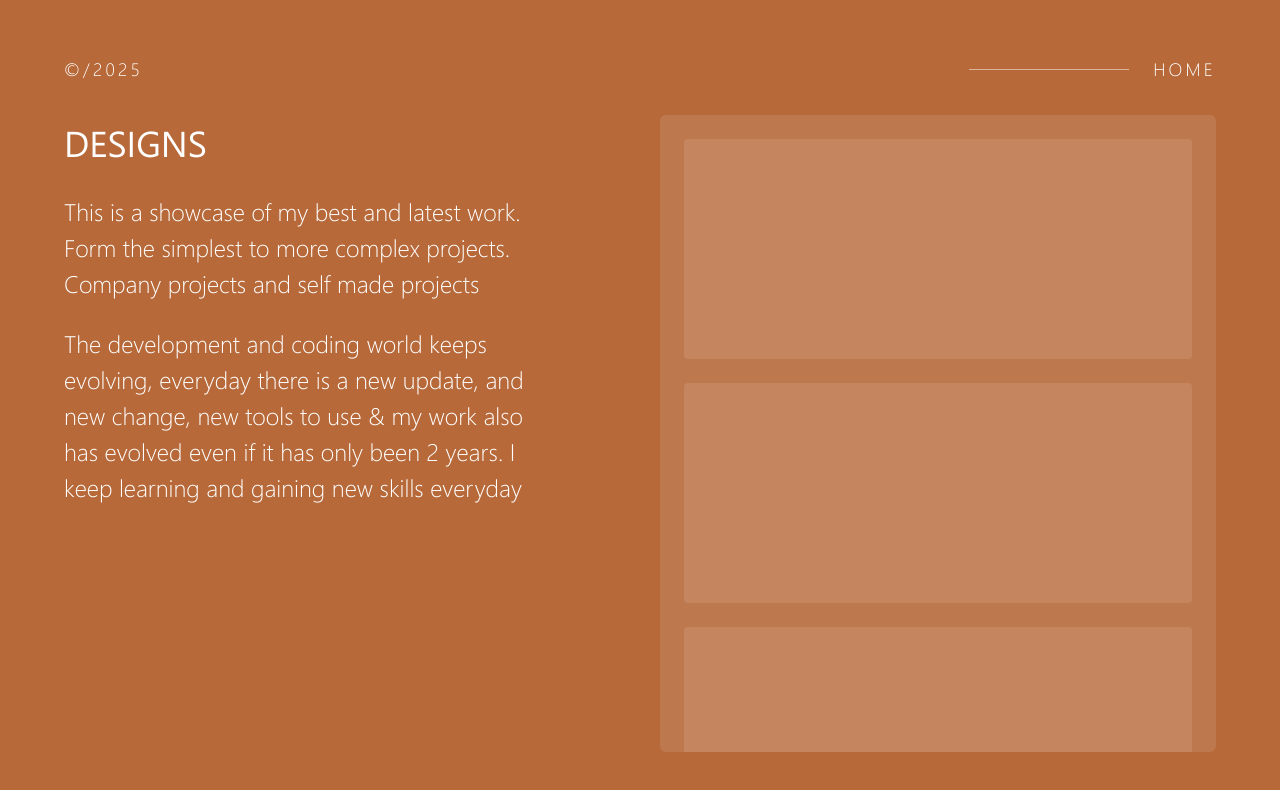
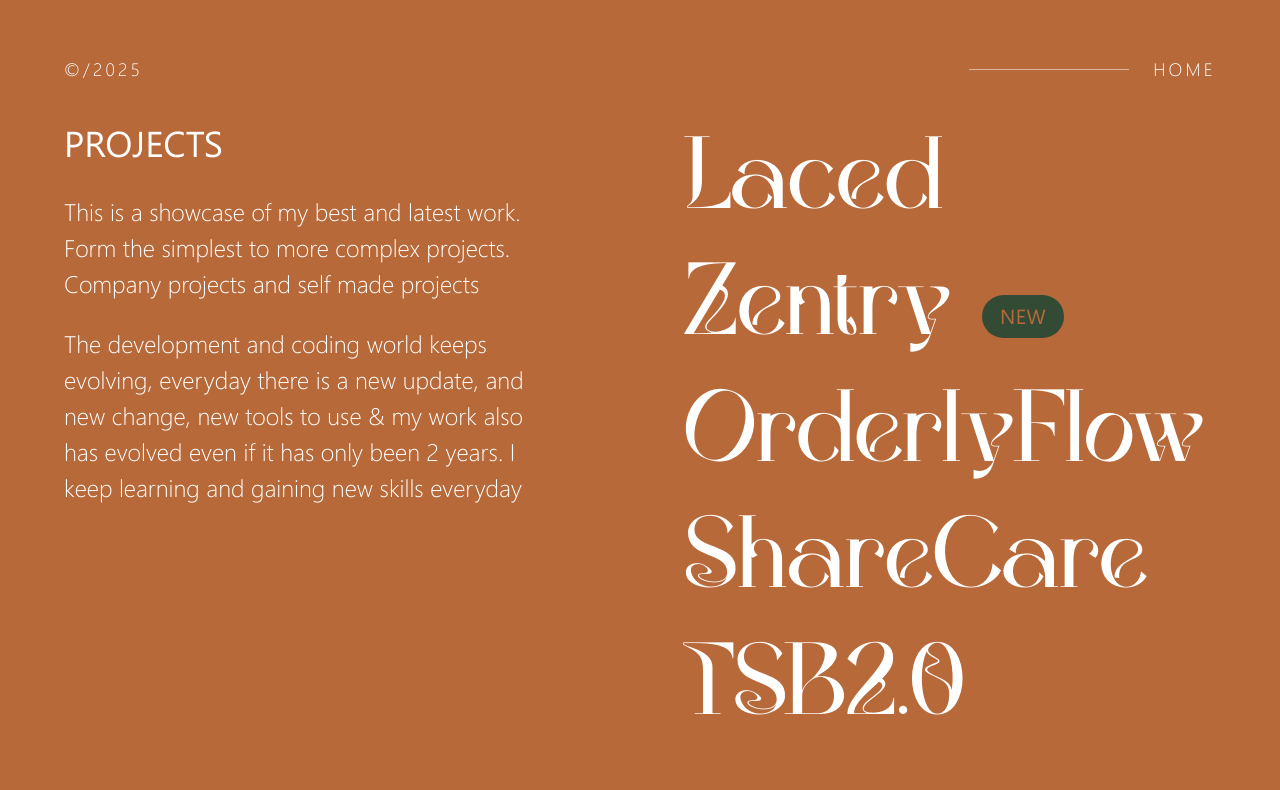
Before and after one commit to Rayane300402/website_portfolio, a React (Vite) app: page /projects in a window 1280 px wide. Shown: the top 790 px of the page. Built offline with nearby package versions, Linux system fonts and the light colour scheme.

Commit message:
scroll fix

```diff
--- a/src/index.css
+++ b/src/index.css
@@ -143,7 +143,7 @@ body {
   }
 
   .main-setup {
-    @apply h-screen w-screen overflow-hidden bg-ember-75 flex flex-col;
+    @apply h-screen w-screen overflow-x-hidden bg-ember-75 flex flex-col;
   }
 
   /* .nav-hover-btn {
--- a/src/pages/Design.tsx
+++ b/src/pages/Design.tsx
@@ -1,4 +1,4 @@
-import { useRef } from "react";
+import { useCallback, useRef } from "react";
 import TopBar from "../components/TopBar";
 import CustomTextBox from "../components/CustomTextBox";
 import NavWord from "../components/Nav";
@@ -7,25 +7,27 @@ const DESIGN_LINKS = [
   { label: "Salemtek", href: "/projects", isNew: true },
   { label: "A.V.O.O", href: "/design", isNew: false },
   { label: "SeriesScribe", href: "#about", isNew: false },
-  { label: "OrderlyFlow", href: "/contact", isNew: false }, // todo: fix it to work with right click
+  { label: "OrderlyFlow", href: "/contact", isNew: false },
 ];
 
 const Design = () => {
   const rightScrollRef = useRef<HTMLDivElement | null>(null);
 
+  const handleWheel = useCallback((e: React.WheelEvent) => {
+    // md breakpoint = 768px
+    if (window.innerWidth < 768) return; // ✅ allow normal page scroll on sm
+
+    const el = rightScrollRef.current;
+    if (!el) return;
+
+    el.scrollTop += e.deltaY;
+    e.preventDefault(); // ✅ only block page scroll on md+
+  }, []);
+
   return (
     <main
-      className="main-setup"
-      onWheel={(e) => {
-        const el = rightScrollRef.current;
-        if (!el) return;
-
-        // route the wheel delta to the right column
-        el.scrollTop += e.deltaY;
-
-        // stop the browser from trying to scroll the page
-        e.preventDefault();
-      }}
+      className="main-setup overflow-y-auto md:overflow-hidden"
+      onWheel={handleWheel}
     >
       <div className="shrink-0 px-16 pt-14">
         <TopBar className="mb-8" homeHref="/" />
@@ -48,7 +50,9 @@ const Design = () => {
           <div className="w-full max-w-[720px] md:max-w-none h-full min-h-0">
             <div
               ref={rightScrollRef}
-              className="h-full overflow-y-auto scroll-hidden"
+              className=" md:h-full
+                overflow-visible md:overflow-y-auto
+                scroll-hidden"
             >
               <div className="p-6 space-y-6">
                 {DESIGN_LINKS.map((item) => (
--- a/src/pages/Projects.tsx
+++ b/src/pages/Projects.tsx
@@ -1,19 +1,35 @@
-import { useRef } from "react";
+import { useCallback, useRef } from "react";
 import TopBar from "../components/TopBar";
 import CustomTextBox from "../components/CustomTextBox";
+import NavWord from "../components/Nav";
+
+const PROJECT_LINKS = [
+  { label: "Laced", href: "/design", isNew: false },
+  { label: "Zentry", href: "/projects", isNew: true },
+  { label: "OrderlyFlow", href: "/contact", isNew: false },
+  { label: "ShareCare", href: "/contact", isNew: false },
+  { label: "TSB2.0", href: "#about", isNew: false },
+  { label: "VirtuEscape", href: "/contact", isNew: false },
+];
 
 const Projects = () => {
-    const rightScrollRef = useRef<HTMLDivElement | null>(null);
+  const rightScrollRef = useRef<HTMLDivElement | null>(null);
+
+  const handleWheel = useCallback((e: React.WheelEvent) => {
+    // md breakpoint = 768px
+    if (window.innerWidth < 768) return; // ✅ allow normal page scroll on sm
+
+    const el = rightScrollRef.current;
+    if (!el) return;
+
+    el.scrollTop += e.deltaY;
+    e.preventDefault(); // ✅ only block page scroll on md+
+  }, []);
 
   return (
     <main
-      className="main-setup"
-      onWheel={(e) => {
-        const el = rightScrollRef.current;
-        if (!el) return;
-        el.scrollTop += e.deltaY;
-        e.preventDefault();
-      }}
+      className="main-setup overflow-y-auto md:overflow-hidden"
+      onWheel={handleWheel}
     >
       <div className="shrink-0 px-16 pt-14">
         <TopBar className="mb-8" homeHref="/" />
@@ -21,10 +37,10 @@ const Projects = () => {
 
       <section className="flex-1 min-h-0 w-full grid grid-cols-1 md:grid-cols-2 gap-10 px-6 sm:px-10 md:px-12 lg:px-16 pb-12">
         {/* LEFT  */}
-         <div className="min-h-0 flex items-start justify-center md:block">
+        <div className="min-h-0 flex items-start justify-center md:block">
           <div className="w-full max-w-[720px] md:max-w-none">
             <CustomTextBox
-              title="Designs"
+              title="Projects"
               p1="This is a showcase of my best and latest work. Form the simplest to more complex projects. Company projects and self made projects "
               p2="The development and coding world keeps evolving, everyday there is a new update, and new change, new tools to use & my work also has evolved even if it has only been 2 years. I keep learning and gaining new skills everyday"
             />
@@ -36,14 +52,21 @@ const Projects = () => {
           <div className="w-full max-w-[720px] md:max-w-none h-full min-h-0">
             <div
               ref={rightScrollRef}
-              className="h-full overflow-y-auto scroll-hidden bg-white/10 rounded-md"
+              className="  md:h-full
+                overflow-visible md:overflow-y-auto
+                scroll-hidden"
             >
               <div className="p-6 space-y-6">
-                <div className="h-[220px] bg-white/10 rounded" />
-                <div className="h-[220px] bg-white/10 rounded" />
-                <div className="h-[220px] bg-white/10 rounded" />
-                <div className="h-[220px] bg-white/10 rounded" />
-                <div className="h-[220px] bg-white/10 rounded" />
+                {PROJECT_LINKS.map((item) => (
+                  <h2 key={item.label}>
+                    <NavWord
+                      label={item.label}
+                      href={item.href}
+                      isNew={item.isNew}
+                      className="nav-word glory-title text-[clamp(40px,8vw,160px)] "
+                    />
+                  </h2>
+                ))}
               </div>
             </div>
           </div>
```
